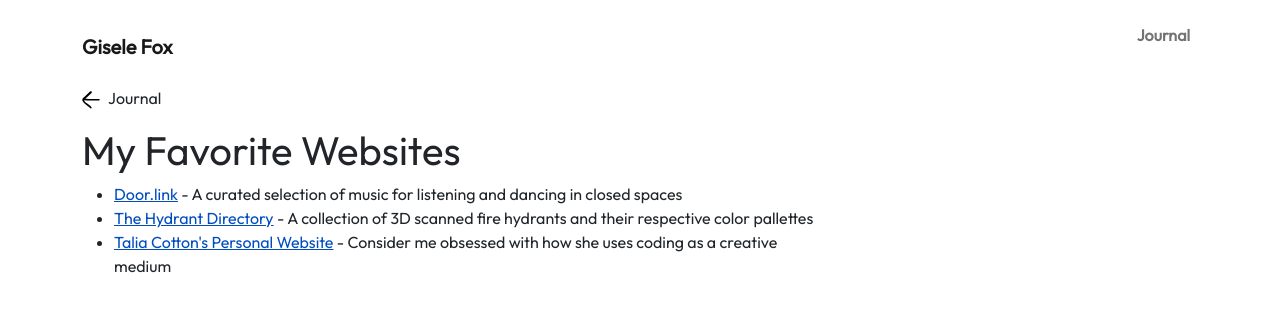
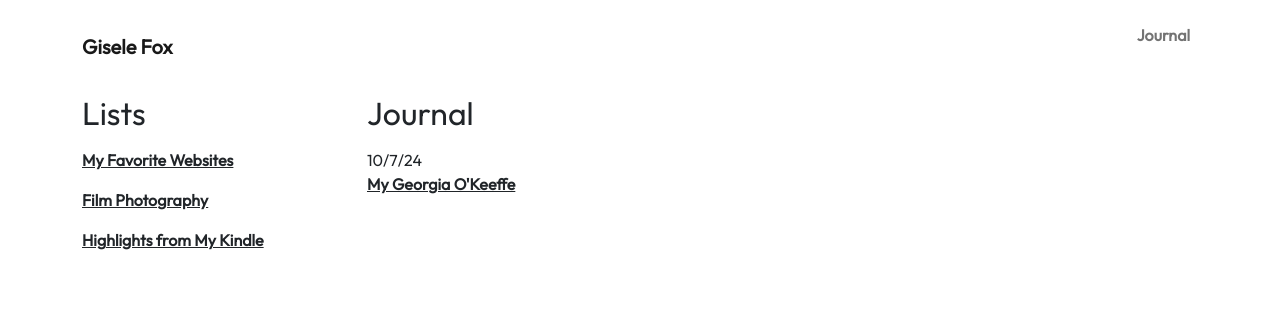
Before and after one commit to giselejfox/giselejfox.github.io, a React (Create React App) app: page /#/journal in a window 1280 px wide. Before the commit this address led to /#/journal/000-favorite-websites. Shown: the top 312 px of the page. Built offline with nearby package versions, Linux system fonts and the light colour scheme.

Commit message:
change ongoing lists to list

```diff
--- a/src/components/JournalListing.js
+++ b/src/components/JournalListing.js
@@ -1,20 +1,6 @@
 import React from "react";
 import journalData from "../data/journalData.json"
 import { Link } from 'react-router-dom';
-
-function BookSVG() {
-    return (
-        <svg height="24" viewBox="0 0 83 73" fill="none" xmlns="http://www.w3.org/2000/svg">
-            <path d="M42.3265 12.789C42.3265 19.3343 42.6893 25.8504 42.6893 32.401C42.6893 38.3103 42.3265 44.1858 42.3265 50.078C42.3265 54.4064 41.9637 58.7033 41.9637 63.0384C41.9637 65.1849 42.3265 67.2382 42.3265 69.3876" stroke="black" stroke-width="4" stroke-linecap="round"/>
-            <path d="M42.0952 13.2472C39.3992 10.5512 36.435 7.68492 33.1862 5.66843C29.0782 3.11868 23.2896 2 18.5125 2C12.2147 2 6.17053 3.10745 4 9.61904" stroke="black" stroke-width="4" stroke-linecap="round"/>
-            <path d="M81.0952 15.2472C78.3992 12.5512 75.435 9.68492 72.1862 7.66843C68.0782 5.11868 62.2896 4 57.5125 4C51.2147 4 45.1705 5.10745 43 11.619" stroke="black" stroke-width="4" stroke-linecap="round"/>
-            <path d="M2.41725 70.8388C2.68471 69.6353 6.54318 68.0746 7.57724 67.4929C10.3172 65.9517 13.1518 64.8899 16.2041 64.1268C19.9518 63.1899 25.0559 61.7015 28.8622 62.857C32.6446 64.0052 38.3847 65.5441 39.7868 69.7504" stroke="black" stroke-width="4" stroke-linecap="round"/>
-            <path d="M42 69.4031C42.2675 68.1996 46.1259 66.6388 47.16 66.0572C49.8999 64.516 52.7346 63.4542 55.7868 62.6911C59.5345 61.7542 64.6386 60.2658 68.4449 61.4213C72.2273 62.5695 77.9675 64.1084 79.3696 68.3147" stroke="black" stroke-width="4" stroke-linecap="round"/>
-            <path d="M3.8685 9.88654C3.8685 15.9317 4.23131 21.9604 4.23131 28.0271C4.23131 34.9726 3.8685 41.9403 3.8685 48.8888C3.8685 53.9681 3.50569 59.004 3.50569 64.0664C3.50569 66.1921 3.8685 68.3168 3.8685 70.4761" stroke="black" stroke-width="4" stroke-linecap="round"/>
-            <path d="M79.5 15C79.5 20.3877 80 25.7608 80 31.1677C80 37.3577 79.5 43.5677 79.5 49.7605C79.5 54.2874 79 58.7756 79 63.2874C79 65.1819 79.5 67.0756 79.5 69" stroke="black" stroke-width="4" stroke-linecap="round"/>
-        </svg>
-    )
-}
 
 export default function JournalListing() {
 
@@ -35,13 +21,11 @@
             <h1 className="visually-hidden">My Personal Archive</h1>
             <div className="row">
                 <div className="col-12 col-lg-3">
-                    <h2 className="mt-4">Ongoing Lists</h2>
+                    <h2 className="mt-4">Lists</h2>
                     <ul className="list-unstyled ">
                         <li className="list-unstyled my-3">
-                            <div>
-                                <Link className="text-dark fw-bold" to={`/journal/000-favorite-websites`}>My Favorite Websites</Link>
-                                {/* <div>A reminder of how cool the internet can be</div> */}
-                            </div>
+                            <Link className="text-dark fw-bold" to={`/journal/000-favorite-websites`}>My Favorite Websites</Link>
+                            {/* <div>A reminder of how cool the internet can be</div> */}
                         </li>
                         <li className="list-unstyled my-3">
                             <Link className="text-dark fw-bold" to={`/journal/000-film-photography`}>Film Photography</Link>
```
